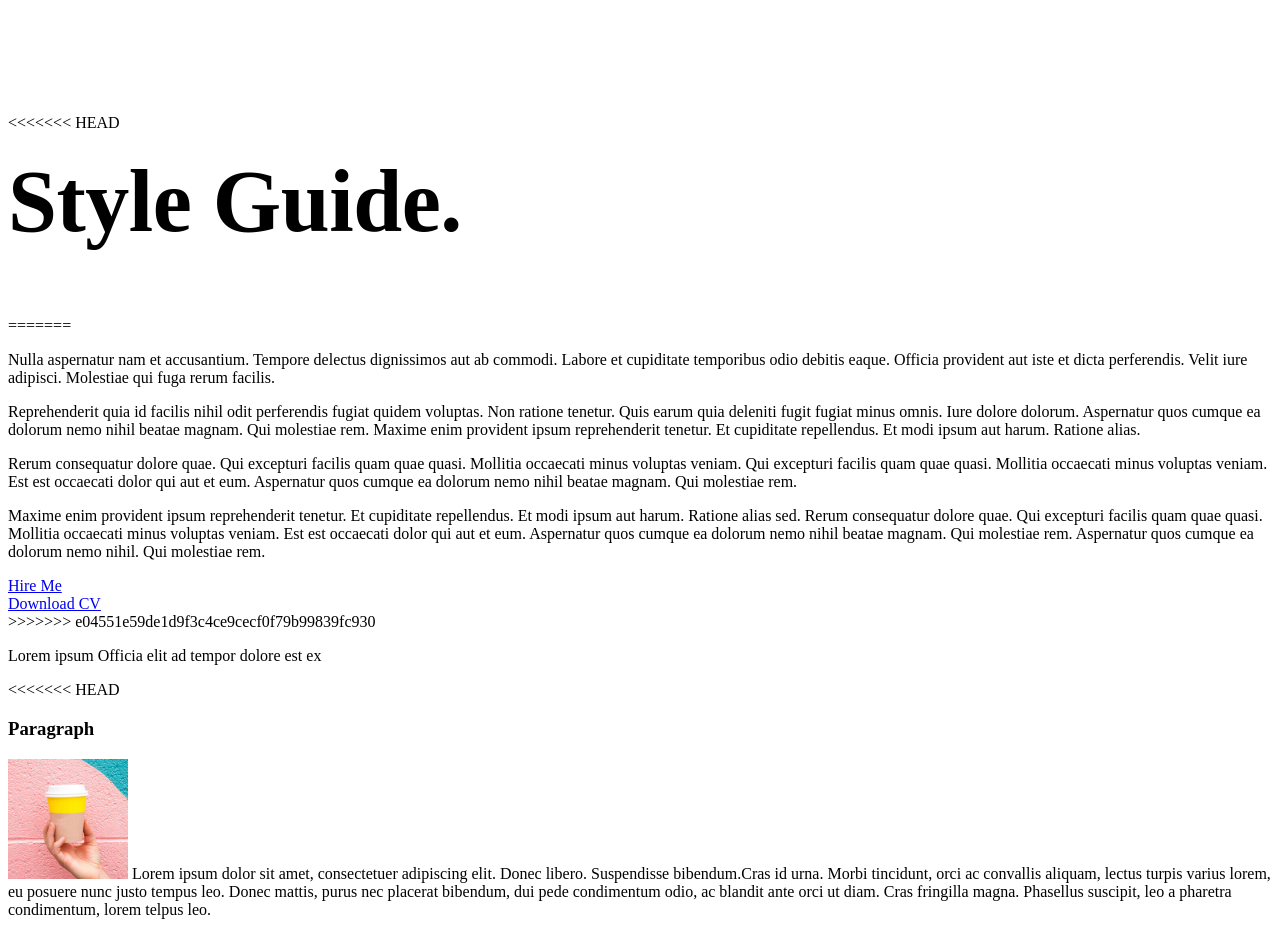
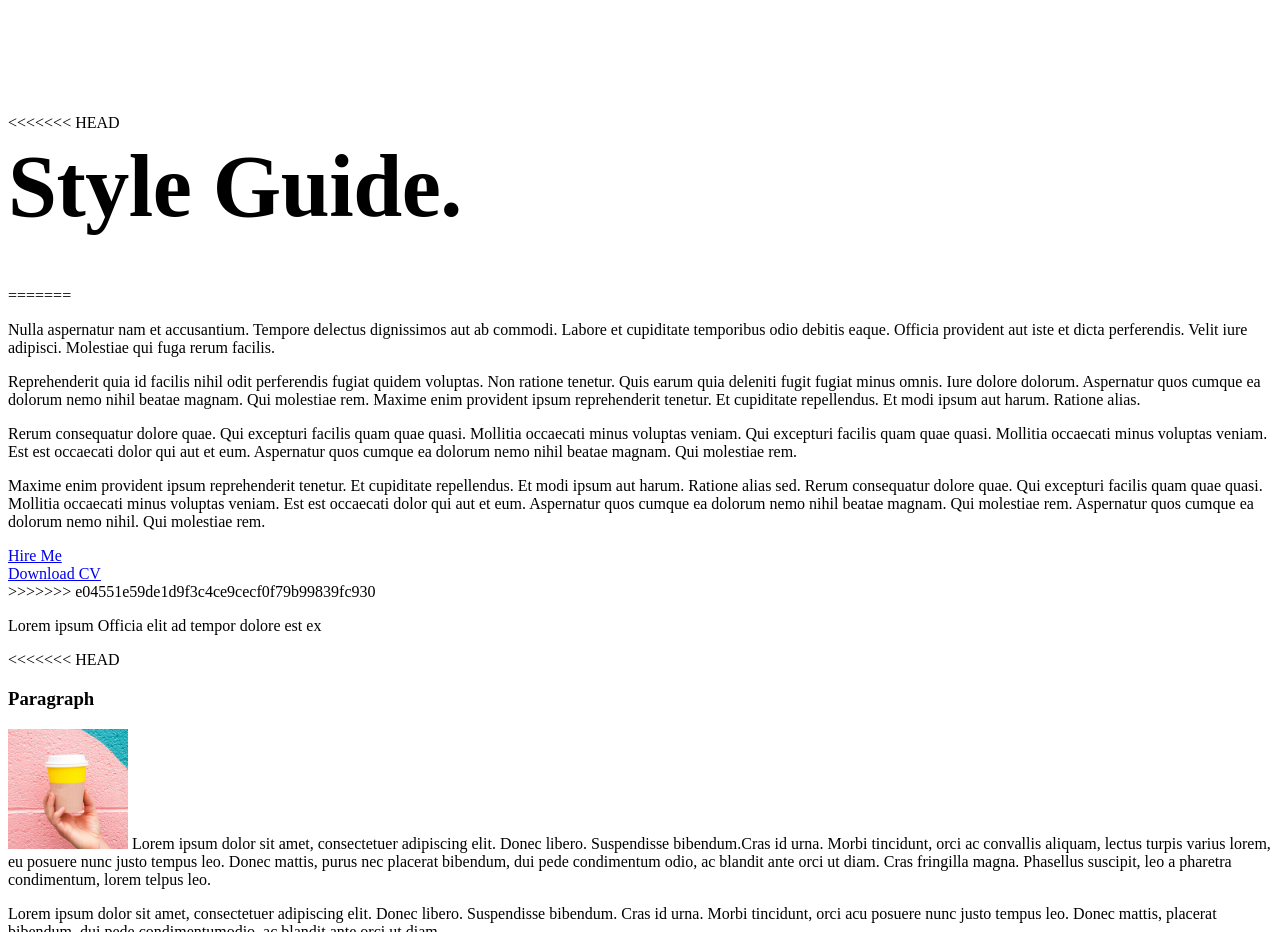
Before and after one commit to abdellmum/test, a plain HTML site: page index.html in a window 1280 px wide. Shown: the part 1060-1992 px from the top of the page. Drawn offline with nearby package versions, Linux system fonts and the light colour scheme.

Commit message:
Revert "help"
This reverts commit 1b71c5216870e9c8ad710dc82fe45fe183472a90.

```diff
--- a/index.html
+++ b/index.html
@@ -29,7 +29,7 @@ liu
         .display-1 {
             font-family: "Frank Ruhl Libre", serif;
             font-size: 5.5rem;
-            line-height: 1.6;
+            line-height: 1.26;
             letter-spacing: -0.03rem;
             margin-top: 0;
             margin-bottom: 2.8rem;
```
